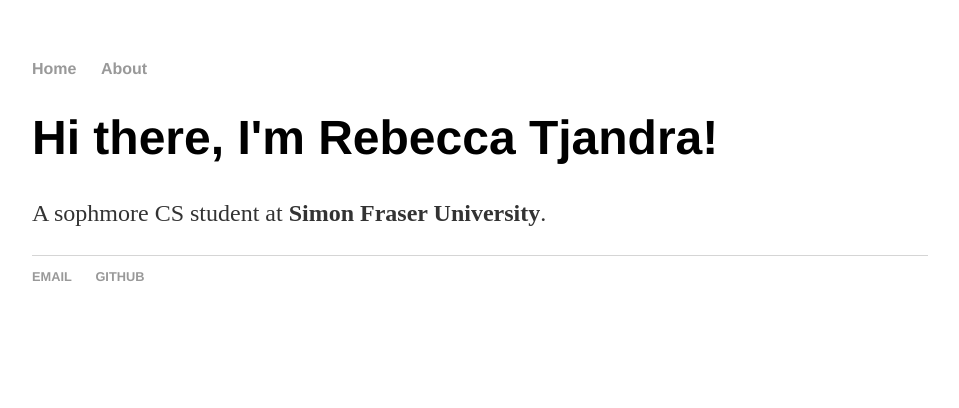
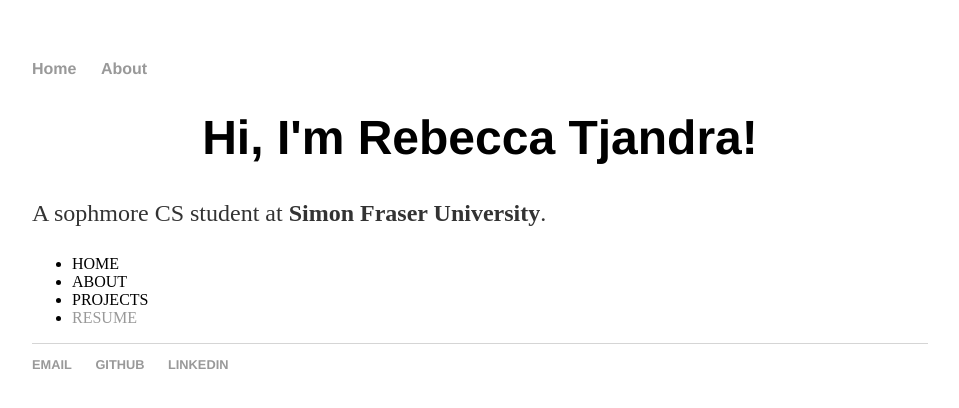
Before and after one commit to rebaka/rebaka.github.io, a Jekyll site: the page index.html, which Jekyll copies as it is, in a window 1280 px wide. Shown: the top 408 px of the page, without its empty margins (160-1119 px from the left). Built offline with Jekyll 4.4.1, drawn with Linux system fonts in a browser that asks for light colours.

Commit message:
more info added

```diff
--- a/index.html
+++ b/index.html
@@ -7,25 +7,33 @@
 		<link rel="stylesheet" type="text/css" href="/css/main.css">
 
 	</head>
+
 	<body>
 		<nav>
     		<ul>
         		<li><a href="/">Home</a></li>
 	        	<li><a href="/about">About</a></li>
-        		<!-- <li><a href="/cv">CV</a></li>
-        		<li><a href="/blog">Blog</a></li> -->
     		</ul>
 		</nav>
 		<div class="container">
     		<div class="blurb">
-        		<h1>Hi there, I'm Rebecca Tjandra!</h1>
-				<p>A sophmore CS student at <b>Simon Fraser University</b>.
-    		</div><!-- /.blurb -->
-		</div><!-- /.container -->
+        		<h1 align="center">Hi, I'm Rebecca Tjandra!</h1>
+							<p>A sophmore CS student at <b>Simon Fraser University</b>.
+						<ul>
+							<li><a href=""></a>HOME</li>
+							<li><a href=""></a>ABOUT</li>
+							<li><a href=""></a>PROJECTS</li>
+							<li><a href="https://resume.com">RESUME</a></li>
+						</ul>
+
+
+    		</div>
+		</div>
 		<footer>
     		<ul>
         		<li><a href="mailto:rtj1302@gmail.com">EMAIL</a></li>
         		<li><a href="https://github.com/rebaka">GITHUB</a></li>
+						<li><a href="https://linkedin.com/in/rebecca-t-850617103/">LINKEDIN</a></li>
 			</ul>
 		</footer>
 	</body>
```
